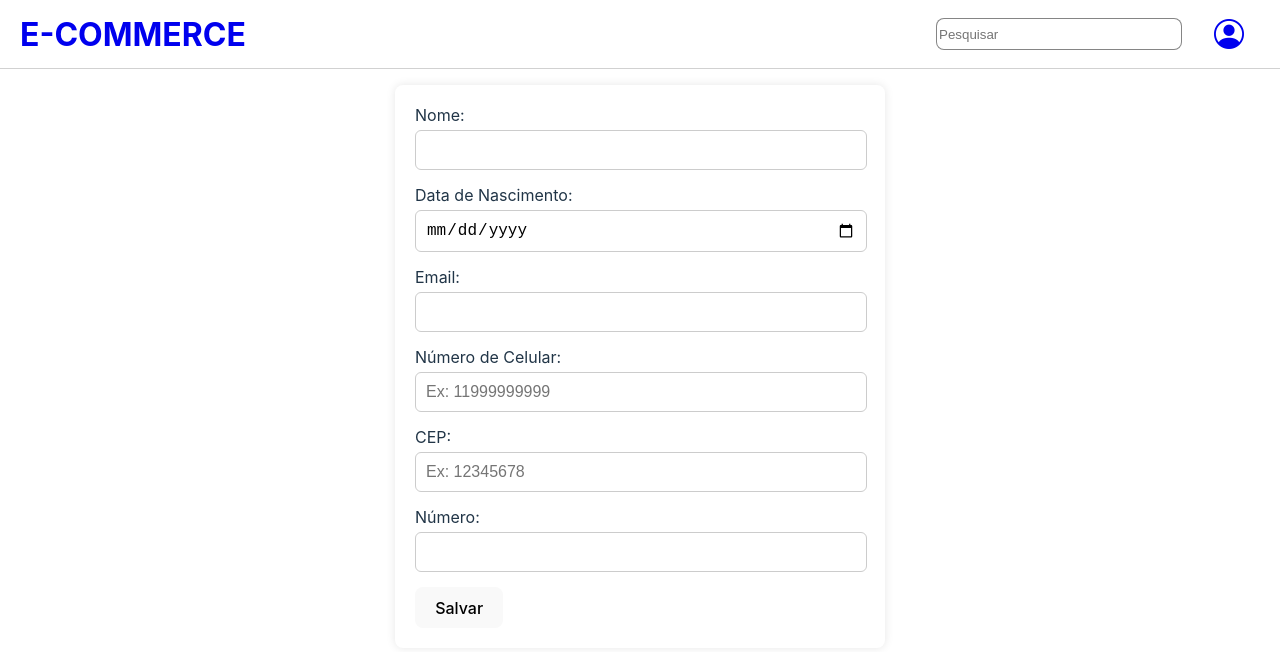
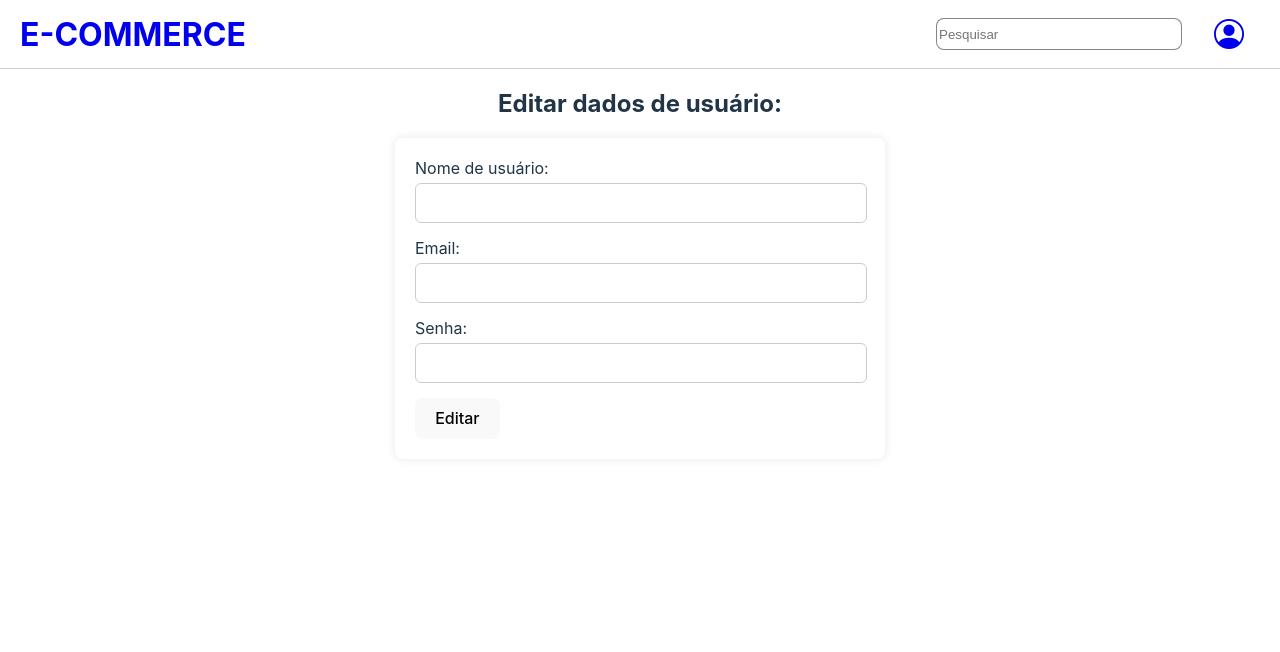
Before and after one commit to CaioEd/Ecommerce-FrontEnd, a React (Vite) app: page /user in a window 1280 px wide. Shown: the top 652 px of the page. Built offline with nearby package versions, Linux system fonts and the light colour scheme.

Commit message:
Login de usuário

```diff
--- a/src/Pages/Login.jsx
+++ b/src/Pages/Login.jsx
@@ -1,11 +1,42 @@
-import { Link } from 'react-router-dom';
+import { useState } from 'react';
+import { Link, useNavigate } from 'react-router-dom';
 
 import './Login.css'
 
 import Header from '../components/Header'
-import Products from '../components/Products'
 
 const Login = () => {
+  const [username, setUsername] = useState('')
+  const [password, setPassword] = useState('')
+  const [error, setError] = useState('')
+  const navigate = useNavigate()
+
+  const handleLogin = async (e) => {
+    e.preventDefault()
+    try {
+      const response = await fetch('http://127.0.0.1:8000/login/', {
+        method: 'POST',
+        headers: {
+          'Content-Type': 'application/json',
+        },
+        body: JSON.stringify({ username, password }),
+      })
+      const data = await response.json()
+
+      if (!response.ok) {
+        throw new Error(data.error || 'Erro ao fazer login')
+      }
+
+      // SAVE IN LocalStorage
+      localStorage.setItem('access_token', data.access)
+      localStorage.setItem('refresh_token', data.refresh)
+
+      navigate('/') // Redirect to Home Page
+    } catch (err) {
+      setError(err.message)
+    }
+  }
+
   return (
     <>
         <Header/>
@@ -13,11 +44,22 @@ const Login = () => {
         <div className="login">
             <h1>Inicie sessão para realizar compras</h1>
             <h2>Iniciar a sessão</h2>
-            <form action="">
-                <input type="email" name="email" id="email" required placeholder='E-mail' />
-                <input type="password" name="password" id="password" placeholder='Senha' />
+            <form onSubmit={handleLogin}>
+                <input type="txt" name="username" id="username"
+                required placeholder='Nome de usuário'
+                onChange={(e) => setUsername(e.target.value)}
+                />
+
+                <input type="password" name="password" id="password"
+                required placeholder='Senha'
+                onChange={(e) => setPassword(e.target.value)}
+                />
+
                 <button className='login-button'>Iniciar sessão</button>
             </form>
+
+
+            {error && <p>{error}</p>} {/* Exibir mensagem de erro */}
 
             <span>
                 <Link to="/registration">Não possui conta? Crie já.</Link>
--- a/src/Pages/UserPage.jsx
+++ b/src/Pages/UserPage.jsx
@@ -6,17 +6,12 @@ const UserPage = () => {
   return (
     <>
         <Header/>
-
+        <h2>Editar dados de usuário:</h2>
         <div className="form-container" >
             <form action="#" method="POST">
                 <div className="form-group">
-                <label htmlFor="nome">Nome:</label>
+                <label htmlFor="nome">Nome de usuário:</label>
                 <input type="text" id="nome" name="nome" required />
-                </div>
-
-                <div className="form-group">
-                <label htmlFor="dataNascimento">Data de Nascimento:</label>
-                <input type="date" id="dataNascimento" name="dataNascimento" required />
                 </div>
 
                 <div className="form-group">
@@ -25,21 +20,11 @@ const UserPage = () => {
                 </div>
 
                 <div className="form-group">
-                <label htmlFor="celular">Número de Celular:</label>
-                <input type="tel" id="celular" name="celular" pattern="[0-9]{11}" placeholder="Ex: 11999999999" required />
+                <label htmlFor="password">Senha:</label>
+                <input type="password" id="email" name="password" required />
                 </div>
 
-                <div className="form-group">
-                <label htmlFor="cep">CEP:</label>
-                <input type="text" id="cep" name="cep" pattern="[0-9]{8}" placeholder="Ex: 12345678" required />
-                </div>
-
-                <div className="form-group">
-                <label htmlFor="numero">Número:</label>
-                <input type="text" id="numero" name="numero" required />
-                </div>
-
-                <button className='save_info' type="submit">Salvar</button>
+                <button className='save_info' type="submit">Editar</button>
             </form>
         </div>
 
```
